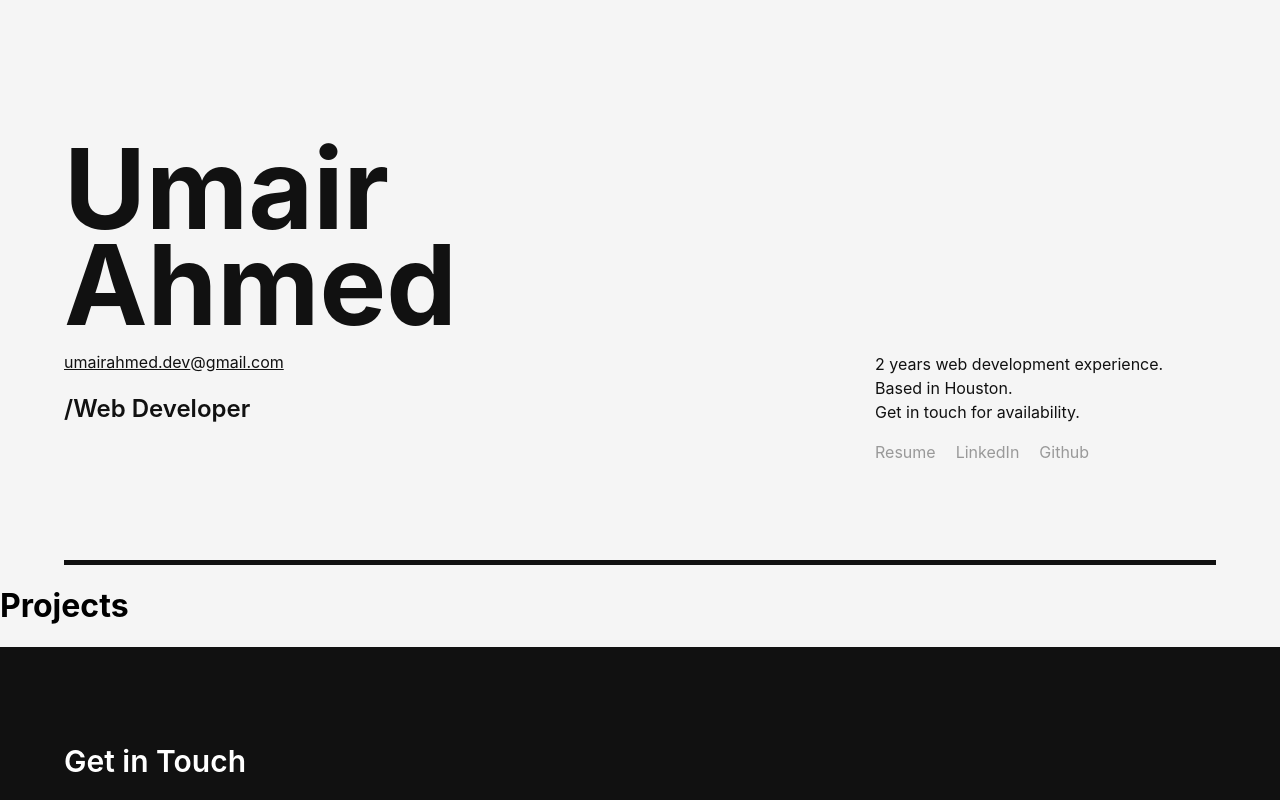
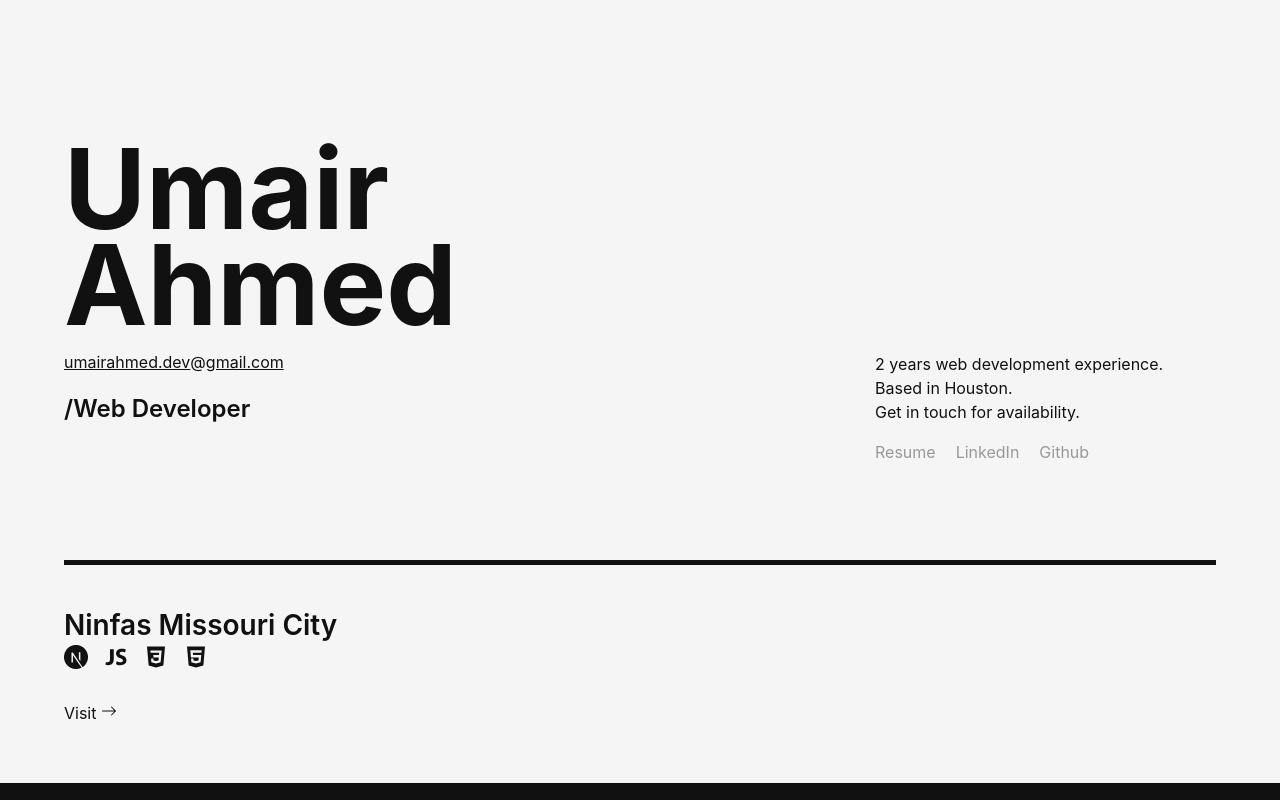
Before and after one commit to Airhacker/PortfolioNext, a Next.js app: page / in a window 1280 px wide. Shown: the top 800 px of the page. Built offline with nearby package versions, Linux system fonts and the light colour scheme.

Commit message:
Project Section

```diff
--- /dev/null
+++ b/components/Ninfas.js
@@ -0,0 +1,32 @@
+import styles from "../styles/projects.module.css";
+import { IoLogoCss3 } from "react-icons/io";
+import { IoLogoHtml5 } from "react-icons/io";
+import { IoLogoJavascript } from "react-icons/io";
+import { SiNextdotjs } from "react-icons/si";
+import { BsArrowRight } from "react-icons/bs";
+
+const Ninfas = () => {
+  return (
+    <section className={styles.homeProject}>
+      <div className={styles.homeProjectContainer}>
+        <div className={styles.homeProjectContent}>
+          <a className={styles.projectTitle}>Ninfas Missouri City</a>
+          <div className={styles.projectTasks}>
+            <SiNextdotjs />
+            <IoLogoJavascript />
+            <IoLogoCss3 />
+            <IoLogoHtml5 />
+          </div>
+          <div className={styles.projectDescription}>
+            <p>Website made for the restaurant Mama Ninfa.</p>
+          </div>
+          <a className={styles.projectName}>
+            Visit <BsArrowRight />
+          </a>
+        </div>
+        <div className={styles.homeProjectGraphics}></div>
+      </div>
+    </section>
+  );
+};
+export default Ninfas;
--- a/components/Projects.js
+++ b/components/Projects.js
@@ -1,8 +1,13 @@
+import styles from "../styles/projects.module.css";
+import Ninfas from "./ninfas";
+
 const Projects = () => {
   return (
-    <div>
-      <h1>Projects</h1>
-    </div>
+    <section className={styles.projectsContainer}>
+      <div className={styles.projectsInnerContainer}>
+        <Ninfas />
+      </div>
+    </section>
   );
 };
 export default Projects;
--- a/package.json
+++ b/package.json
@@ -9,7 +9,8 @@
   "dependencies": {
     "next": "12.1.4",
     "react": "18.0.0",
-    "react-dom": "18.0.0"
+    "react-dom": "18.0.0",
+    "react-icons": "^4.4.0"
   },
   "devDependencies": {
     "eslint": "8.12.0",
--- /dev/null
+++ b/styles/projects.module.css
@@ -0,0 +1,53 @@
+/* General Styling */
+.projectsContainer {
+  padding-top: 1.25rem;
+  padding-bottom: 2.5rem;
+  color: #111;
+}
+
+.projectsInnerContainer {
+  width: 90%;
+  margin: 0 auto;
+}
+
+/* Project Styling */
+
+.homeProject {
+  border: none;
+}
+
+.homeProjectContainer {
+  padding-top: 1.25rem;
+  padding-bottom: 1.25rem;
+}
+
+.homeProjectContent {
+  width: 100%;
+  max-width: none;
+}
+
+.projectTitle {
+  font-size: 1.75rem;
+  line-height: 2.5rem;
+  margin-bottom: 0rem;
+  font-weight: 600;
+}
+
+.projectTasks {
+  line-height: 1.5rem;
+  margin-bottom: 1.75rem;
+}
+
+.projectTasks svg {
+  margin-right: 1rem;
+  height: 1.5rem;
+  width: 1.5rem;
+}
+
+.projectDescription {
+  display: none;
+  font-size: 1.25rem;
+  line-height: 1.875rem;
+  margin-bottom: 2.5rem;
+  color: #333;
+}
```
Also changed, not shown: styles/ninfas.module.css (added), 1 other file (tests, documents, lock files or other folders).
